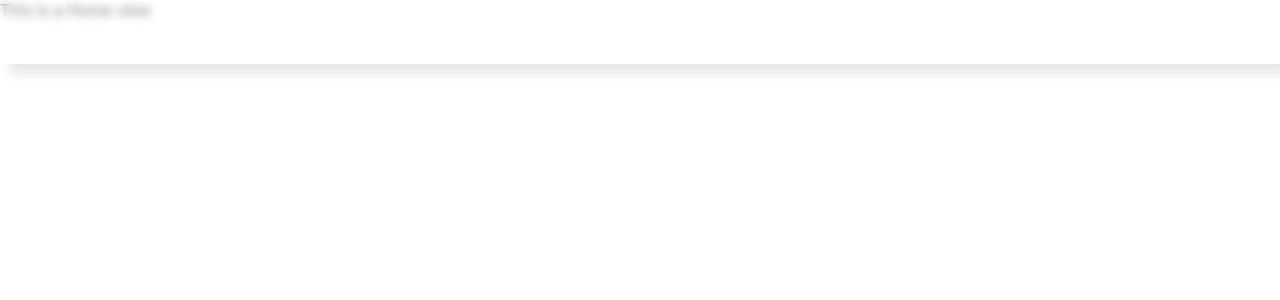
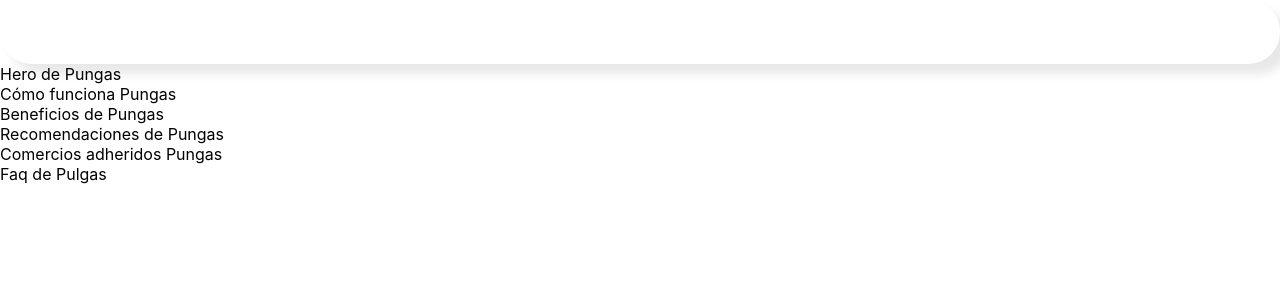
Before and after one commit to beetlejuice96/pungas, a React (Create React App) app: page / in a window 1280 px wide. Shown: the top 300 px of the page. Built offline with nearby package versions, Linux system fonts and the light colour scheme.

Commit message:
Sections added and navbar styles Co-authored-by: elbitelyuis <beetlejuice96@users.noreply.github.com>

```diff
--- a/src/Views/HomeView.js
+++ b/src/Views/HomeView.js
@@ -1,7 +1,23 @@
 import React from "react";
+import Beneficios from '../components/beneficios/Beneficios';
+import ComerciosAdheridos from '../components/comercios-adheridos/ComerciosAdheridos';
+import ComoFunciona from "../components/como-funciona/ComoFunciona";
+import Faq from '../components/faq/Faq';
+import Hero from '../components/hero/Hero';
+import Recomendaciones from '../components/recomendaciones/Recomendaciones';
+
 
 const HomeView = () => {
-  return <div>This is a Home view</div>;
+  return (
+    <div>
+      <Hero></Hero>
+      <ComoFunciona></ComoFunciona>
+      <Beneficios></Beneficios>
+      <Recomendaciones />
+      <ComerciosAdheridos></ComerciosAdheridos>
+      <Faq></Faq>
+    </div>
+  );
 };
 
 export default HomeView;
--- /dev/null
+++ b/src/components/beneficios/Beneficios.js
@@ -0,0 +1,11 @@
+import React from 'react';
+
+const Beneficios = () => {
+    return (
+        <div>
+            Beneficios de Pungas
+        </div>
+    );
+};
+
+export default Beneficios;
--- /dev/null
+++ b/src/components/comercios-adheridos/ComerciosAdheridos.js
@@ -0,0 +1,11 @@
+import React from 'react';
+
+const ComerciosAdheridos = () => {
+    return (
+        <div>
+            Comercios adheridos Pungas
+        </div>
+    );
+};
+
+export default ComerciosAdheridos;
--- /dev/null
+++ b/src/components/como-funciona/ComoFunciona.js
@@ -0,0 +1,11 @@
+import React from 'react'
+
+const ComoFunciona = () => {
+    return (
+        <div>
+            Cómo funciona Pungas
+        </div>
+    )
+}
+
+export default ComoFunciona
--- /dev/null
+++ b/src/components/faq/Faq.js
@@ -0,0 +1,11 @@
+import React from 'react';
+
+const Faq = () => {
+    return (
+        <div>
+            Faq de Pulgas
+        </div>
+    );
+};
+
+export default Faq;
--- /dev/null
+++ b/src/components/hero/Hero.js
@@ -0,0 +1,11 @@
+import React from 'react';
+
+const Hero = () => {
+    return (
+        <div>
+            Hero de Pungas
+        </div>
+    )
+}
+
+export default Hero;
--- a/src/components/navBar/Nav.js
+++ b/src/components/navBar/Nav.js
@@ -16,7 +16,9 @@
   const theme = useTheme();
   const isMobile = useMediaQuery(theme.breakpoints.down("sm"));
   return (
-    <AppBar position="fixed" className={classes.glass}>
+    <AppBar
+      position="static"
+      className={`${classes.glass} ${!isMobile&&classes.rounded}`}>
       <Toolbar>
         {isMobile ? <NavMobile /> : "estoy en desktop carirems"}
       </Toolbar>
@@ -33,6 +35,9 @@
     backdropFilter: `blur(${4}px)`,
     boxShadow: "10px 10px 10px rgba(30, 30, 30, 0.1)",
   },
+  rounded: {
+    borderRadius: '45px'
+  }
   //   glassBorders: {
   //     borderLeft: `solid 1px ${color("#ffffff").alpha(0.3).toString()}`,
   //     borderTop: `solid 1px ${color("#ffffff").alpha(0.8).toString()}`,
--- /dev/null
+++ b/src/components/recomendaciones/Recomendaciones.js
@@ -0,0 +1,11 @@
+import React from 'react'
+
+const Recomendaciones = () => {
+    return (
+        <div>
+            Recomendaciones de Pungas
+        </div>
+    )
+}
+
+export default Recomendaciones
```
Also changed, not shown: src/components/footer/Footer.js (added, +11 -0 lines).
